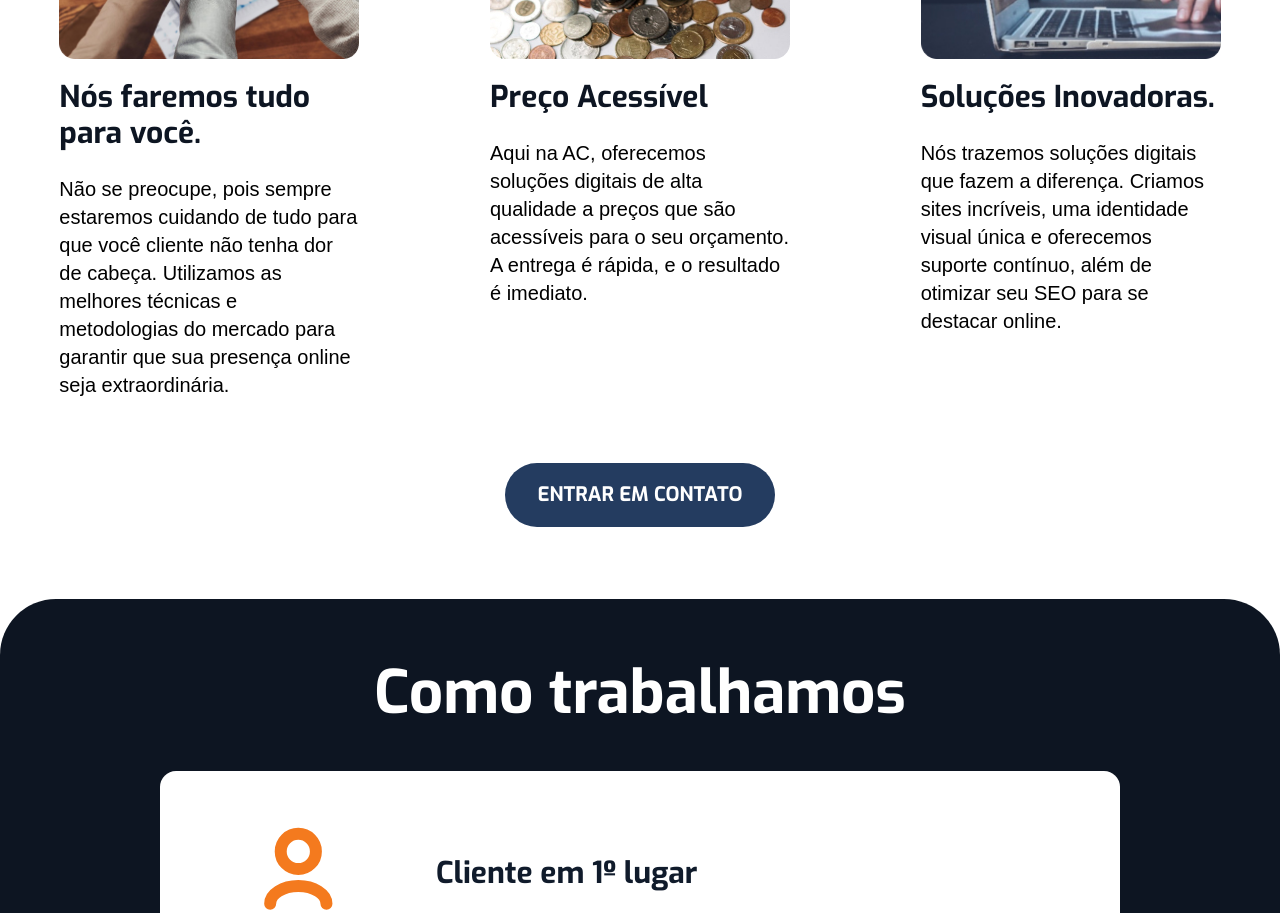
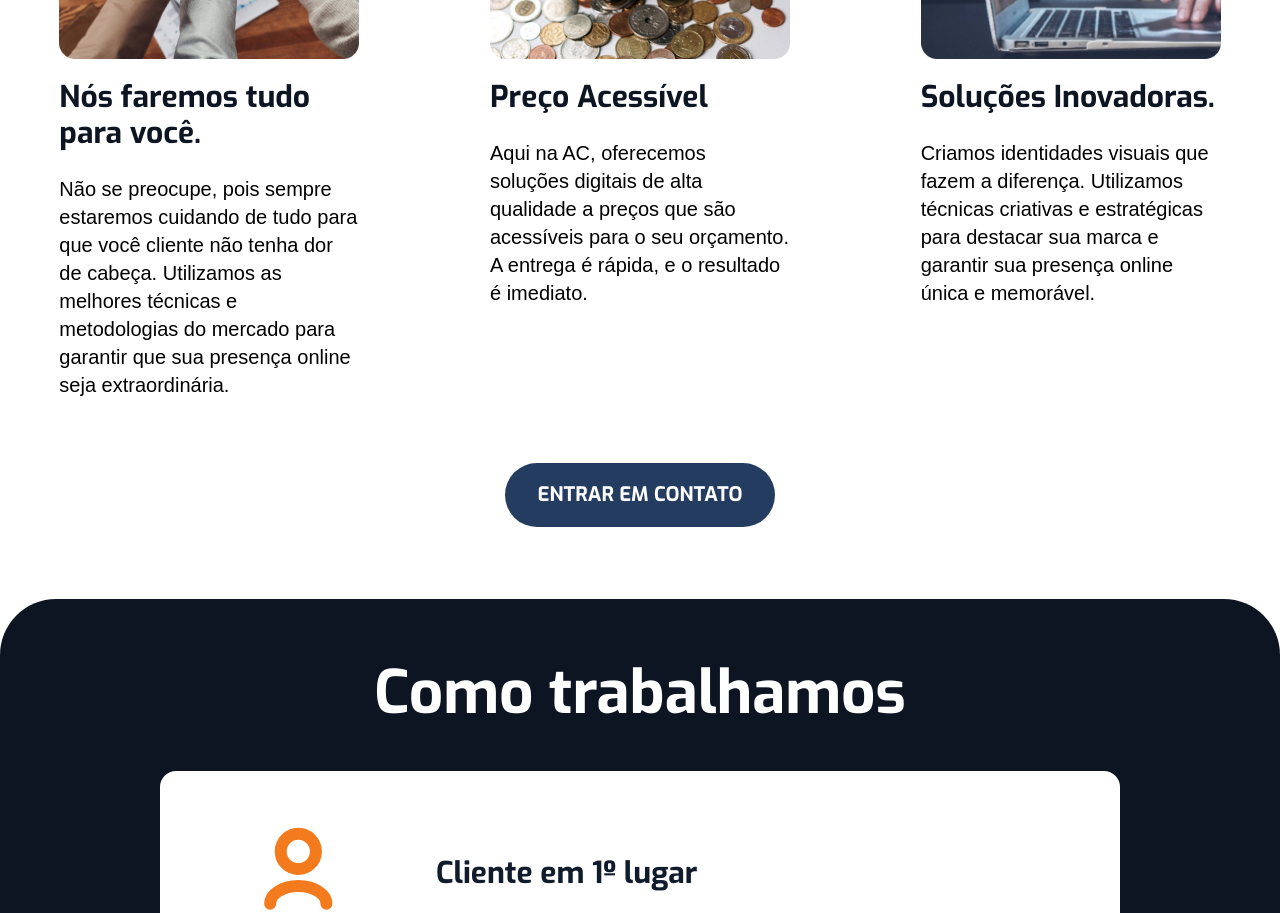
Before and after one commit to brunoagrodev/aprimoraconhecimento, a Next.js app: page / in a window 1280 px wide. Shown: the part 1660-2573 px from the top of the page. Built offline with nearby package versions, Linux system fonts and the light colour scheme; a web font is replaced by a local one.

Commit message:
Update differencesContent.tsx

```diff
--- a/src/components/differencesContent.tsx
+++ b/src/components/differencesContent.tsx
@@ -22,7 +22,7 @@ const textContent = [
   {
     title: 'Soluções Inovadoras.',
     subTitle:
-      'Nós trazemos soluções digitais que fazem a diferença. Criamos sites incríveis, uma identidade visual única e oferecemos suporte contínuo, além de otimizar seu SEO para se destacar online.',
+      'Criamos identidades visuais que fazem a diferença. Utilizamos técnicas criativas e estratégicas para destacar sua marca e garantir sua presença online única e memorável.',
     image: '/differences/notebook.jpg',
   },
 ]
```
